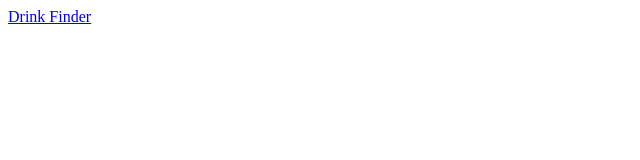
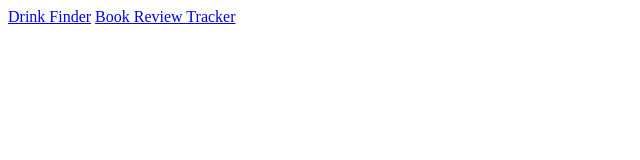
Before and after one commit to spfohman/spfohman.github.io, a plain HTML site: page index.html in a window 1280 px wide. Shown: the whole page, without its empty margins (0-640 px from the left). Drawn offline with Linux system fonts and the light colour scheme.

Commit message:
add phase3 link

```diff
--- a/index.html
+++ b/index.html
@@ -1,3 +1,8 @@
 <a href="https://spfohman.github.io/drinkfinder.html" title="Drink Finder"
   >Drink Finder</a
 >
+<a
+  href="https://phase-3-project-frontent.herokuapp.com/"
+  title="Book Review Tracker"
+  >Book Review Tracker</a
+>
```
